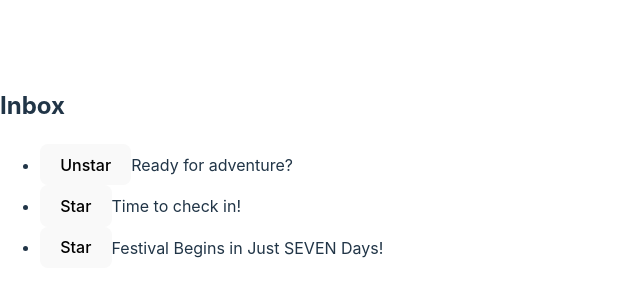
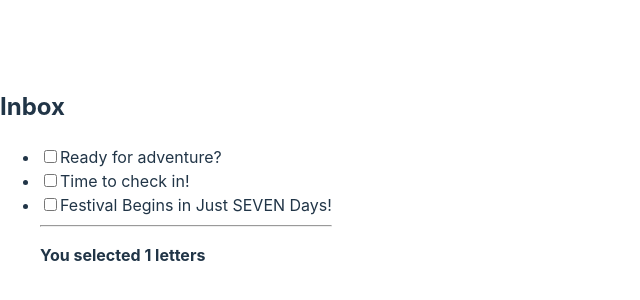
Before and after one commit to AndrewAttemptsCode/odin-my-first-react-app, a React (Vite) app: page / in a window 1280 px wide. Shown: the part 224-524 px from the top of the page, without its empty margins (0-640 px from the left). Built offline with nearby package versions, Linux system fonts and the light colour scheme.

Commit message:
draft challenge_4

```diff
--- a/src/main.jsx
+++ b/src/main.jsx
@@ -1,7 +1,7 @@
 import { StrictMode } from 'react'
 import { createRoot } from 'react-dom/client'
 import './index.css'
-import MailClient from './state-structure/challenge_3/App';
+import MailClient from './state-structure/challenge_4/App';
 
 
 const rootElement = document.getElementById('root');
--- /dev/null
+++ b/src/state-structure/challenge_4/App.jsx
@@ -0,0 +1,57 @@
+import { useState } from 'react';
+import { letters } from './data.js';
+import Letter from './Letter.jsx';
+
+export default function MailClient() {
+  const [selectedId, setSelectedId] = useState(null);
+
+  // TODO: allow multiple selection
+  const selectedCount = 1;
+
+  function handleToggle(toggledId) {
+    // TODO: allow multiple selection
+    setSelectedId(toggledId);
+  }
+
+  return (
+    <>
+      <h2>Inbox</h2>
+      <ul>
+        {letters.map(letter => (
+          <Letter
+            key={letter.id}
+            letter={letter}
+            isSelected={
+              // TODO: allow multiple selection
+              letter.id === selectedId
+            }
+            onToggle={handleToggle}
+          />
+        ))}
+        <hr />
+        <p>
+          <b>
+            You selected {selectedCount} letters
+          </b>
+        </p>
+      </ul>
+    </>
+  );
+}
+
+// Challenge 4 of 4: Implement multiple selection
+
+// In this example, each Letter has an isSelected prop and
+// an onToggle handler that marks it as selected. This works,
+// but the state is stored as a selectedId (either null or an ID),
+//  so only one letter can get selected at any given time.
+
+// Change the state structure to support multiple selection.
+// (How would you structure it? Think about this before writing
+//   the code.) Each checkbox should become independent from the
+//   others. Clicking a selected letter should uncheck it. Finally,
+//   the footer should show the correct number of the selected items.
+
+
+// Come back to this, not sure how to do this yet. - challenge 4 at the bottom
+// https://react.dev/learn/choosing-the-state-structure
--- /dev/null
+++ b/src/state-structure/challenge_4/Letter.jsx
@@ -0,0 +1,22 @@
+export default function Letter({
+  letter,
+  onToggle,
+  isSelected,
+}) {
+  return (
+    <li className={
+      isSelected ? 'selected' : ''
+    }>
+      <label>
+        <input
+          type="checkbox"
+          checked={isSelected}
+          onChange={() => {
+            onToggle(letter.id);
+          }}
+        />
+        {letter.subject}
+      </label>
+    </li>
+  )
+}
--- /dev/null
+++ b/src/state-structure/challenge_4/data.js
@@ -0,0 +1,13 @@
+export const letters = [{
+  id: 0,
+  subject: 'Ready for adventure?',
+  isStarred: true,
+}, {
+  id: 1,
+  subject: 'Time to check in!',
+  isStarred: false,
+}, {
+  id: 2,
+  subject: 'Festival Begins in Just SEVEN Days!',
+  isStarred: false,
+}];
```
